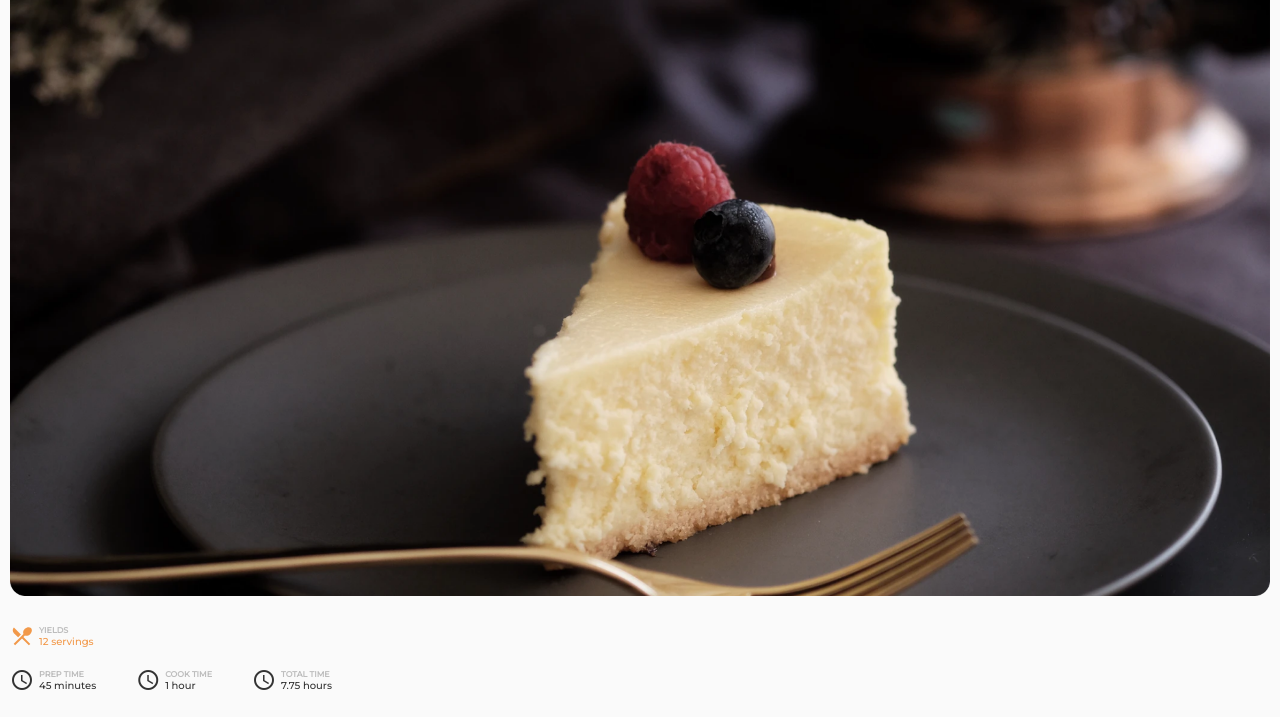
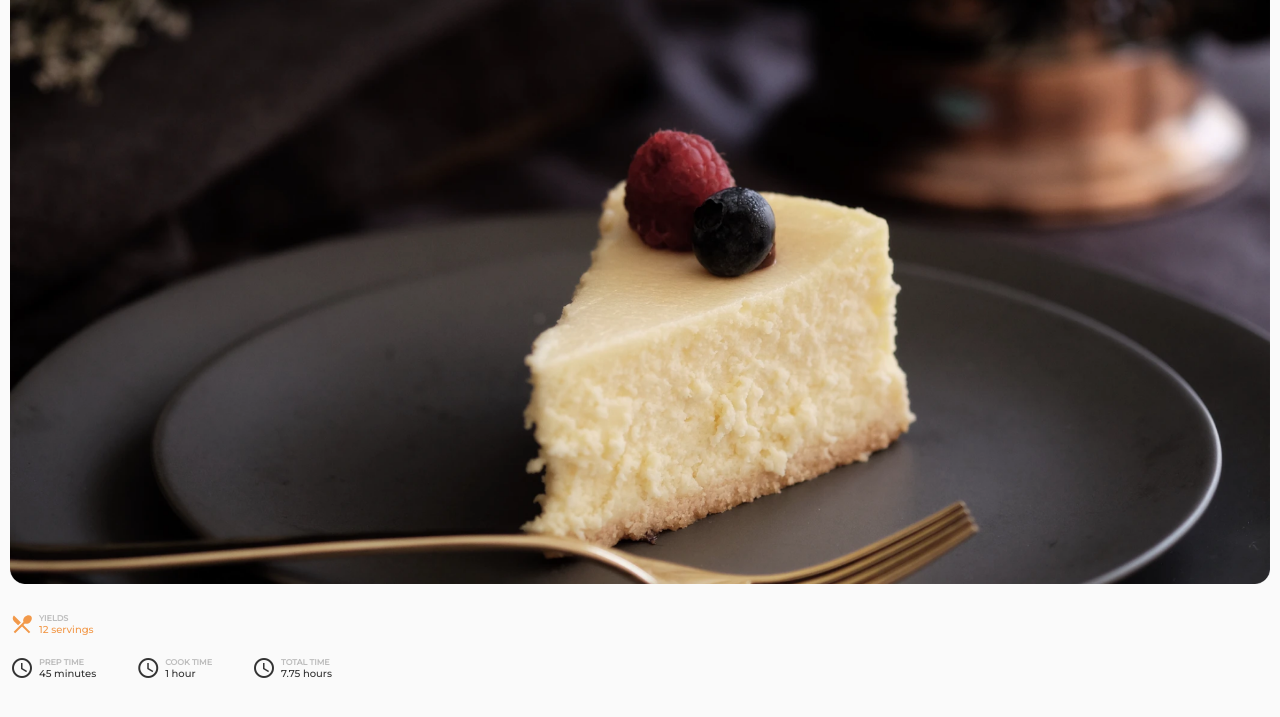
Before and after one commit to Yeshua7dm/recipe-page, a plain HTML site: page index.html in a window 1280 px wide. Shown: the part 126-843 px from the top of the page. Drawn offline with nearby package versions, Linux system fonts and the light colour scheme.

Commit message:
container margin

```diff
--- a/style.css
+++ b/style.css
@@ -40,7 +40,7 @@ h4 {
   font-style: italic;
 }
 .container {
-  padding: 2rem 1rem;
+  margin: 2rem 1rem;
 }
 .bold {
   font-weight: 700;
```
